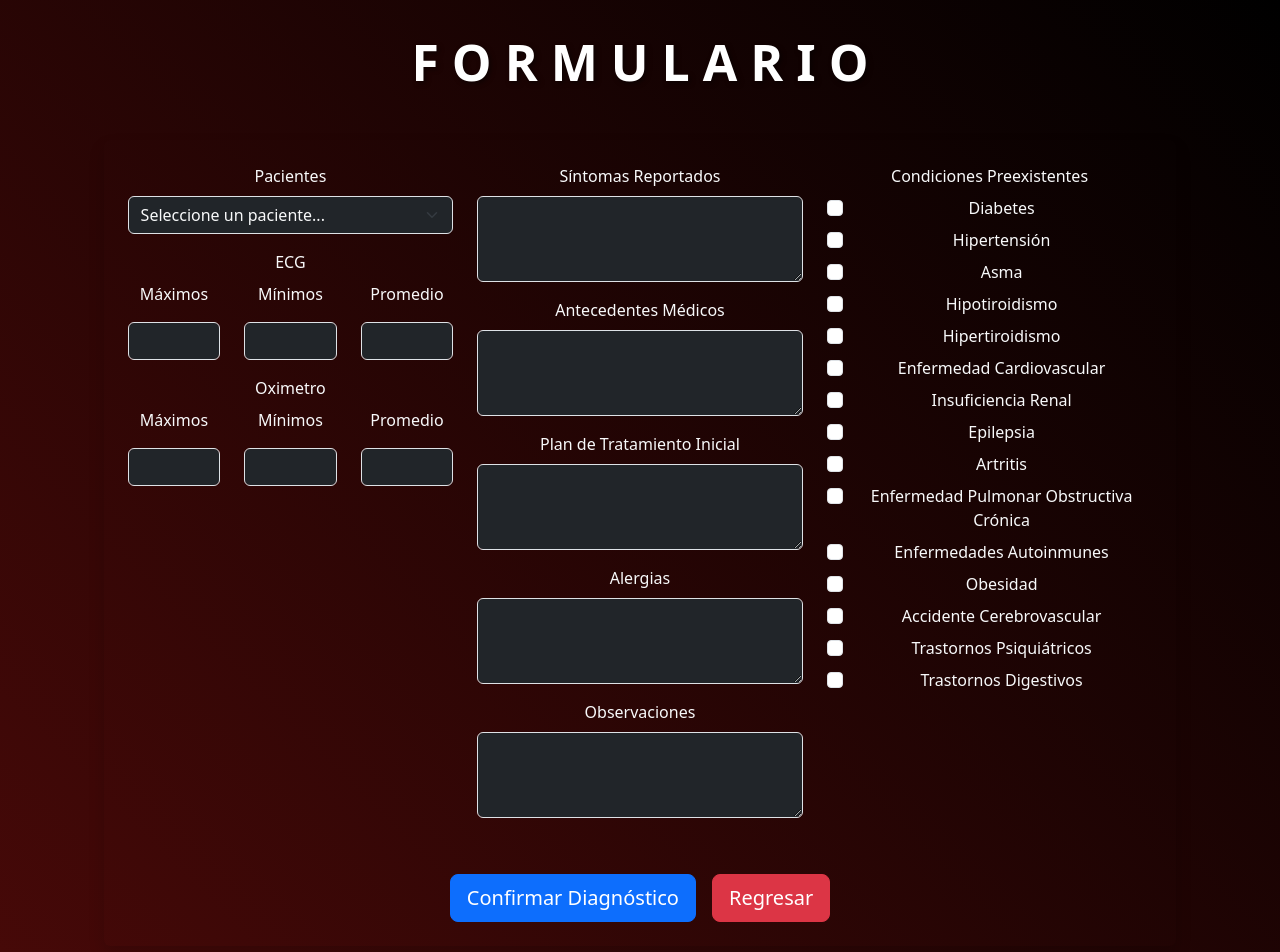
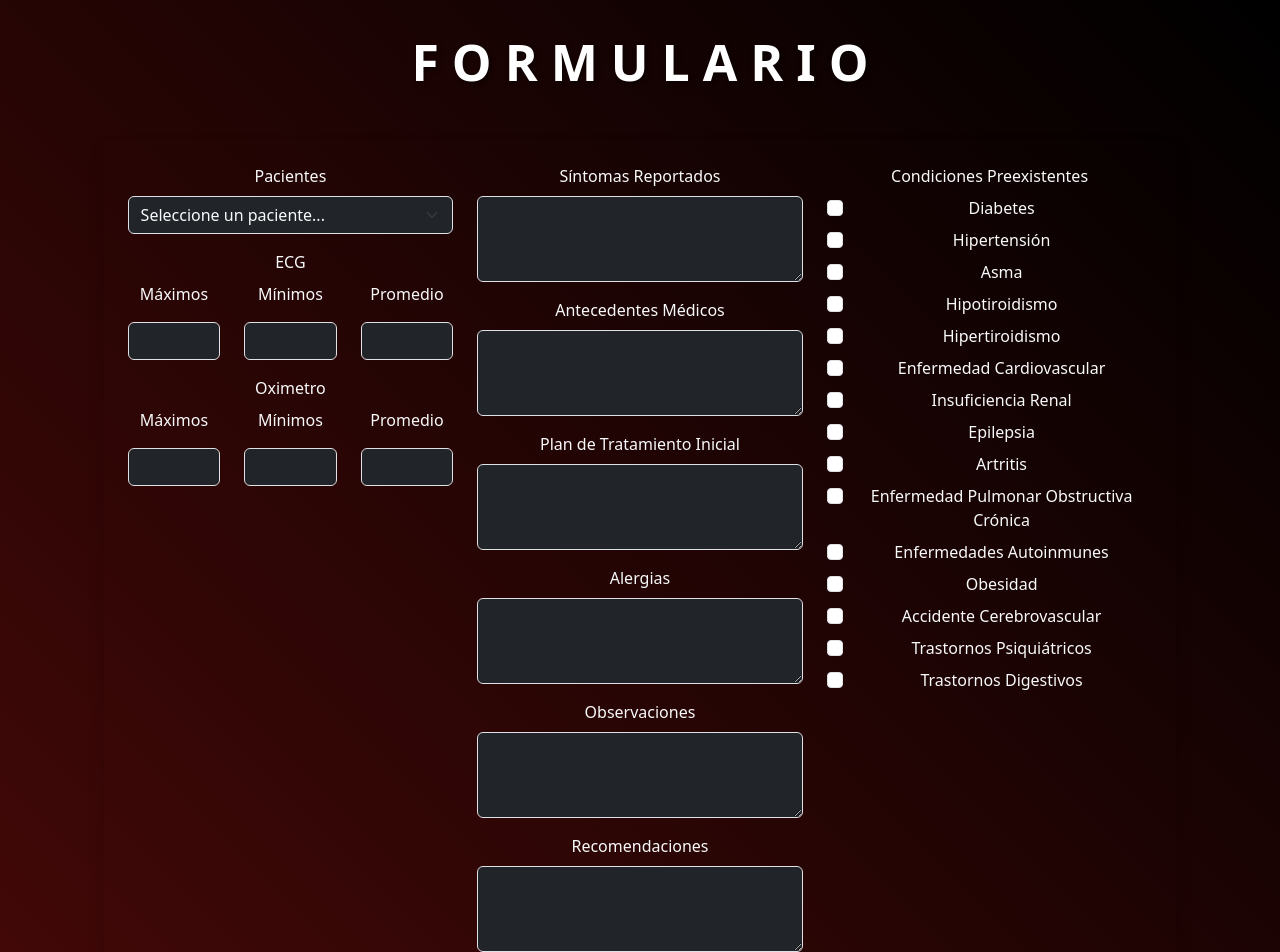
Before and after one commit to joshi20022021/ACE2-1S-G4, a React (Vite) app in the folder Proyecto_1/client/: page /Formulario in a window 1280 px wide. Shown: the top 952 px of the page. Built offline with nearby package versions, Linux system fonts and the light colour scheme.

Commit message:
Recomendaciones

```diff
--- a/Proyecto_1/client/src/Ventanas/Formulario.jsx
+++ b/Proyecto_1/client/src/Ventanas/Formulario.jsx
@@ -19,6 +19,7 @@ const Formulario = () => {
     antecedentes: "",
     tratamiento: "",
     alergias: "",
+    Observaciones:"",
     recomendaciones: "",
     condiciones: [], // Se almacena como un array
   });
@@ -246,8 +247,13 @@ const Formulario = () => {
 
               <Form.Group className="mb-3">
                 <Form.Label className="text-light">Observaciones</Form.Label>
+                <Form.Control as="textarea" rows={3} required className="bg-dark text-light" name="condiciones" value={formDatos.Observaciones} onChange={Cambio} />
+              </Form.Group>
+
+              <Form.Group className="mb-3">
+                <Form.Label className="text-light">Recomendaciones</Form.Label>
                 <Form.Control as="textarea" rows={3} required className="bg-dark text-light" name="condiciones" value={formDatos.recomendaciones} onChange={Cambio} />
-              </Form.Group>
+              </Form.Group>1
             </Col>
 
             {/* Columna 3: Checkboxes para condiciones preexistentes */}
```
